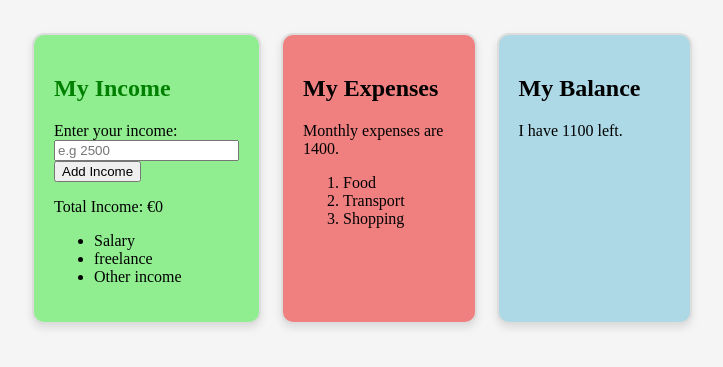
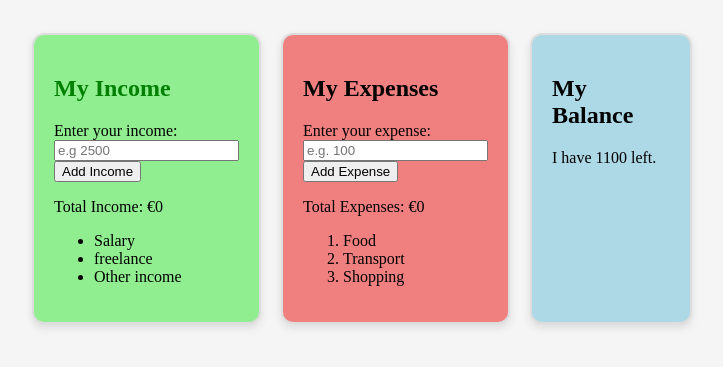
Before and after one commit to gsolongo9090-arch/budget-buddy, a plain HTML site: page index.html in a window 1280 px wide. Shown: the part 95-462 px from the top of the page, without its empty margins (278-1001 px from the left). Drawn offline with Linux system fonts and the light colour scheme.

Commit message:
Update index.html

```diff
--- a/index.html
+++ b/index.html
@@ -22,8 +22,11 @@
   </div>
   <div class="expenses">
     <h2>My Expenses</h2>
-    <p>Monthly expenses are 1400.</p>
-   <ol>
+    <label for="expense-input">Enter your expense:</label>
+    <input type="number" id="expense-input" placeholder="e.g. 100">
+    <button id="add-expense">Add Expense</button>
+    <p>Total Expenses: €<span id="total-expenses">0</span></p>
+ <ol>
     <li>Food</li>
     <li>Transport</li>
     <li>Shopping</li>
```
